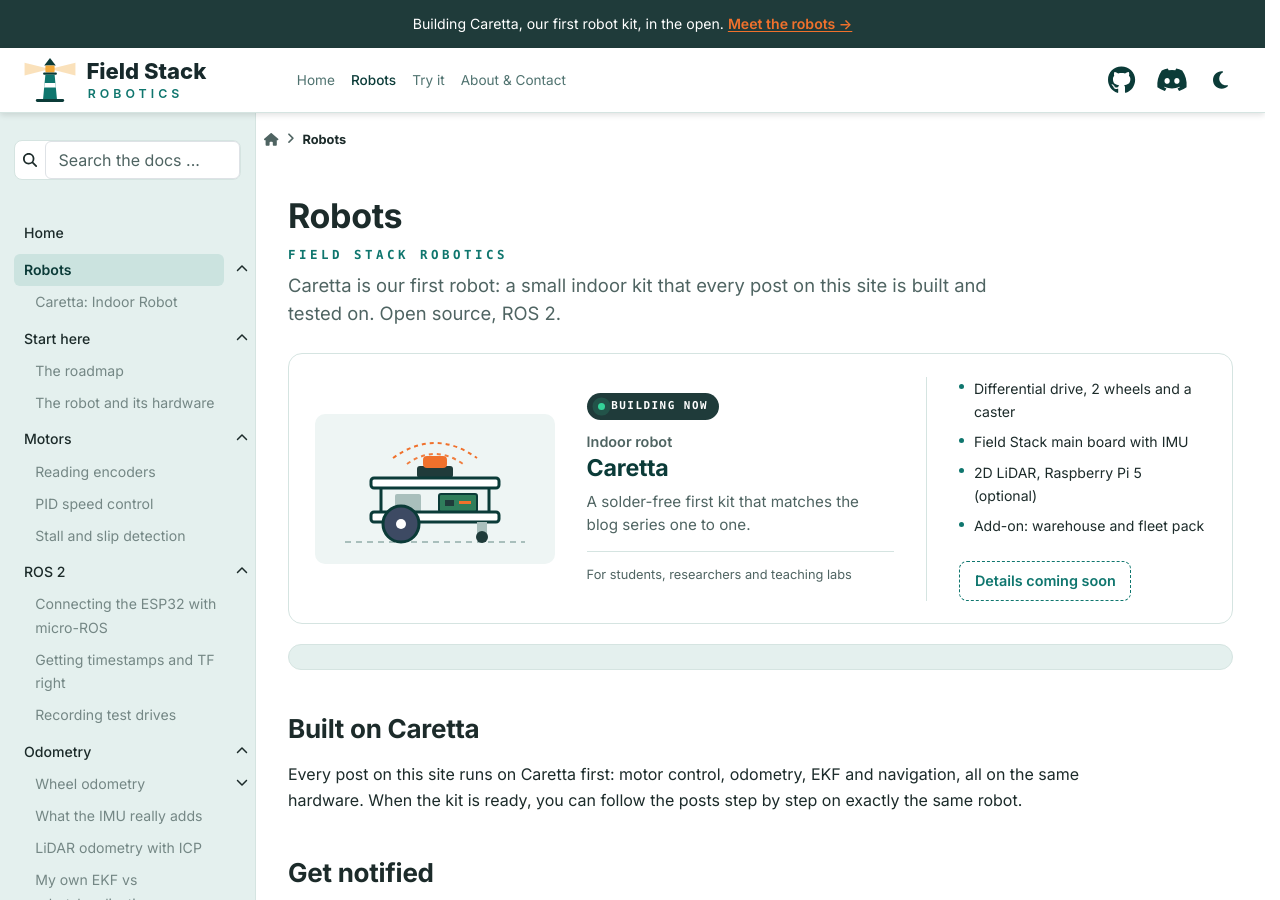
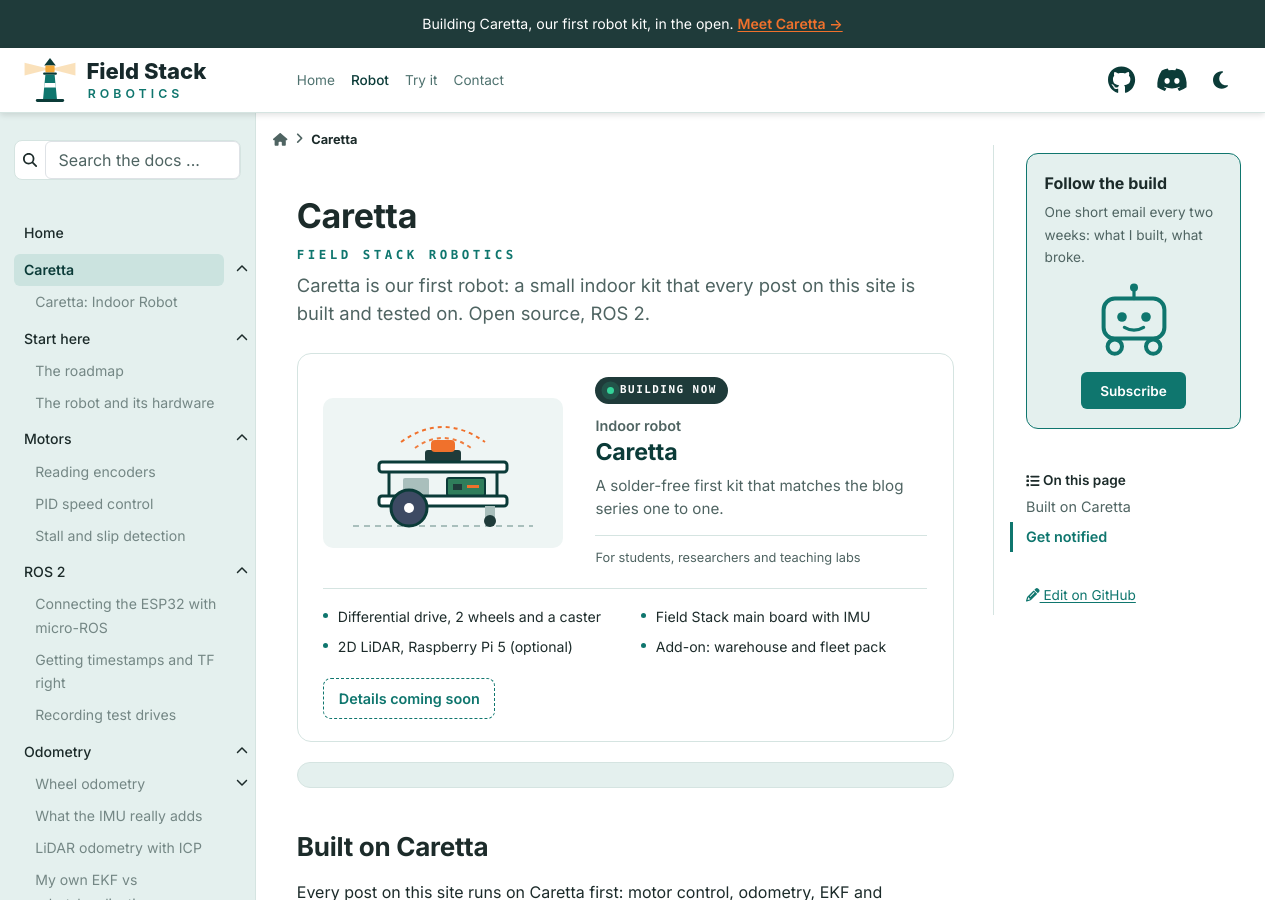
Before and after one commit to field-stack-robotics/fieldstackrobotics.com, a Sphinx documentation site: the page built from docs/robots/index.md, in a window 1280 px wide and 900 px high. Built offline with Sphinx 7.4.7 and the PyData theme 0.15.4, drawn with Linux system fonts in a browser that asks for light colours; nearby versions of some CDN libraries; library files that are not in the unit come from our copies; comment, search, counter and statistics services are not loaded.

Commit message:
Caretta page: right panel and new title, shorter menu names

```diff
--- a/docs/_static/custom.css
+++ b/docs/_static/custom.css
@@ -245,7 +245,6 @@ html[data-theme="dark"]  { --rb-ink: #cfe9e6; --rb-body: #1d3433; --rb-panel: #4
   letter-spacing: 0.28em; text-transform: uppercase; color: var(--pst-color-primary); margin: 0 0 0.3rem; }
 .rb-hero__lead { font-size: 1.15rem; line-height: 1.55; color: var(--pst-color-text-muted); max-width: 46rem; margin: 0; }
 
-.bd-main .bd-content .bd-article-container:has(.rb-grid) { max-width: var(--rln-text-col, 82rem); }   /* robots page: use the full width */
 .bd-article-container:has(.rb-grid) section > p, .rb-waitlist { max-width: 50rem; }   /* keep text lines readable on the wide page */
 .rb-grid { display: grid; grid-template-columns: repeat(4, 1fr); gap: 1.1rem; margin: 0 0 1rem; }
 @media (max-width: 1280px) { .rb-grid { grid-template-columns: repeat(2, 1fr); } }   /* 2 x 2, never 3 + 1 */
@@ -382,7 +381,6 @@ html { scrollbar-gutter: stable; }   /* short and long pages keep the same width
 @media (min-width: 1200px) {
   :root { --rln-text-col: 50rem; --rln-right-col: 18rem;
           --rln-center-pad: max(0px, (100vw - 16rem - var(--rln-text-col) - var(--rln-right-col)) / 2); }
-  :root:has(.rb-grid) { --rln-text-col: 68rem; --rln-right-col: 0rem; }   /* robots page: no right panel, the card grid takes its width too, so the page starts at the same place as the others */
   .bd-main .bd-content { justify-content: center; }   /* text and right panel sit together, centred */
   .bd-main .bd-content .bd-article-container { flex: 1 1 auto; max-width: var(--rln-text-col); }
   .bd-sidebar-secondary { --rln-line-gap: 2rem; width: var(--rln-right-col); margin-left: 0; margin-right: 0; }
@@ -390,8 +388,6 @@ html { scrollbar-gutter: stable; }   /* short and long pages keep the same width
   .bd-header .navbar-header-items__start { margin-right: calc(1.55rem + var(--rln-center-pad) / 2) !important; }
   /* Pages with a right panel: the panel stays where it is, the text sits in the middle between the left sidebar and the panel's line */
   :root:has(.bd-sidebar-secondary) .bd-main .bd-content .bd-article-container { margin-left: calc(var(--rln-center-pad) / -2 - 0.45rem); margin-right: calc(var(--rln-center-pad) / 2 + 0.45rem); }
-  /* Robots page (no right panel): in the middle of the space next to the left sidebar */
-  :root:has(.rb-grid) .bd-main .bd-content .bd-article-container { margin-left: -1rem; margin-right: 1rem; }
   .bd-sidebar-secondary { scrollbar-width: none; }   /* no scrollbar in the middle of the page */
   .bd-sidebar-secondary::-webkit-scrollbar { display: none; }
 }
@@ -484,21 +480,17 @@ html[data-theme="dark"] .rln-soon__badge { background: var(--pst-color-primary);
 .rln-viewer__btn:focus-visible { outline: 2px solid var(--pst-color-primary); outline-offset: 2px; }
 /* Robots page: one wide Caretta card (art | name | specs), the 3D viewer under it */
 .rb-grid--focus { grid-template-columns: 1fr; gap: 1.25rem; }
-.rb-card--wide { display: grid; grid-template-columns: minmax(12rem, 15rem) 1.1fr 1fr; align-items: center; gap: 0 2rem; padding: 1.4rem 1.6rem; }
+.rb-card--wide { display: grid; grid-template-columns: minmax(10rem, 15rem) 1fr; align-items: center; gap: 1.2rem 2rem; padding: 1.4rem 1.6rem; }   /* picture + text, specs below */
 .rb-card--wide, .rb-card--wide:hover { transform: none; box-shadow: none; border-color: var(--pst-color-border); }   /* calm: no lift, thin border */
 .rb-card--wide .rb-art { margin: 0; }
 .rb-card--wide .rb-card__top { justify-content: flex-start; gap: 0.8rem; margin-bottom: 0.6rem; }
 .rb-card--wide .rb-card__num { font-size: 1.6rem; }
 .rb-card--wide .rb-card__lead { margin-bottom: 0; }
 .rb-card--wide .rb-card__for { margin: 0.9rem 0 0; padding-top: 0.7rem; }
-.rb-card__side { align-self: stretch; display: flex; flex-direction: column; justify-content: center; padding-left: 2rem; border-left: 1px solid var(--pst-color-border); }
-.rb-card__side .rb-specs { margin: 0 0 1rem; }
+.rb-card__side { grid-column: 1 / -1; display: flex; flex-direction: column; padding: 1rem 0 0; border-top: 1px solid var(--pst-color-border); }
+.rb-card__side ul.rb-specs { display: grid; grid-template-columns: 1fr 1fr; gap: 0 2rem; margin: 0 0 0.8rem; }
 .rb-card__side .rb-card__cta { align-self: flex-start; }
-@media (max-width: 1000px) {
-  .rb-card--wide { grid-template-columns: minmax(10rem, 13rem) 1fr; gap: 1.2rem 1.6rem; }
-  .rb-card__side { grid-column: 1 / -1; padding: 1rem 0 0; border-left: 0; border-top: 1px solid var(--pst-color-border); }
-}
-@media (max-width: 640px) { .rb-card--wide { grid-template-columns: 1fr; } }
+@media (max-width: 640px) { .rb-card--wide, .rb-card__side ul.rb-specs { grid-template-columns: 1fr; } }
 .rb-viewer { display: flex; flex-direction: column; margin: 0; border-radius: 14px; background: var(--rln-sidebar-bg); padding: 12px; }   /* turquoise frame, white stage (as .rln-viewer) */
 .rb-viewer .rln-viewer__stage { height: clamp(320px, 42vw, 520px); }
 .rln-viewer__caption { margin: 10px 0 0; font-size: 0.8rem; color: var(--pst-color-text-muted); }
--- a/docs/_templates/navbar-nav-home.html
+++ b/docs/_templates/navbar-nav-home.html
@@ -3,9 +3,9 @@
    badge is a small label next to the link ("" for none). #}
 {%- set top_links = [
   ("Home", root_doc, ""),
-  ("Robots", "robots/index", ""),
+  ("Robot", "robots/index", ""),
   ("Try it", "try", ""),
-  ("About & Contact", "about", ""),
+  ("Contact", "about", ""),
 ] %}
 <nav>
   <ul class="bd-navbar-elements navbar-nav">
--- a/docs/conf.py
+++ b/docs/conf.py
@@ -162,15 +162,14 @@ html_theme_options = {
         "alt_text": "Field Stack Robotics - Home",
     },
     # Thin bar above the top bar on every page. Delete this line to hide it.
-    "announcement": '<span class="rln-ann-long">Building Caretta, our first robot kit, in the open. <a href="/robots/index.html">Meet the robots →</a></span>'
+    "announcement": '<span class="rln-ann-long">Building Caretta, our first robot kit, in the open. <a href="/robots/index.html">Meet Caretta →</a></span>'
                     '<span class="rln-ann-short"><a href="/robots/index.html">Building Caretta, our first kit →</a></span>',  # short version on phones
     "navbar_align": "left",
-    "navbar_center": ["navbar-nav-home"],  # Home, Robots, Start here, About & Contact (_templates/navbar-nav-home.html)
+    "navbar_center": ["navbar-nav-home"],  # Home, Robot, Try it, Contact (_templates/navbar-nav-home.html)
     "navbar_end": ["navbar-github", "navbar-discord", "theme-switcher"],  # light/dark button last (_templates/theme-switcher.html)
     "navbar_persistent": [],  # search lives at the top of the left sidebar
     # Right sidebar: card on top, then "On this page"
-    # The robots page has no right sidebar, so its four cards get the full width.
-    "secondary_sidebar_items": {"**": ["sidebar-card", "page-toc", "edit-this-page"], "robots/index": []},
+    "secondary_sidebar_items": ["sidebar-card", "page-toc", "edit-this-page"],
     "show_toc_level": 2,
     # Left sidebar: every section starts open, with its pages listed underneath (like docs.nav2.org)
     "show_nav_level": 2,
--- a/docs/robots/index.md
+++ b/docs/robots/index.md
@@ -1,4 +1,4 @@
-# Robots
+# Caretta
 
 <!-- Robots page: Caretta only for now. The card is plain HTML so it can carry the
      illustration; the 3D viewer under it is _static/caretta-viewer/. -->
```
